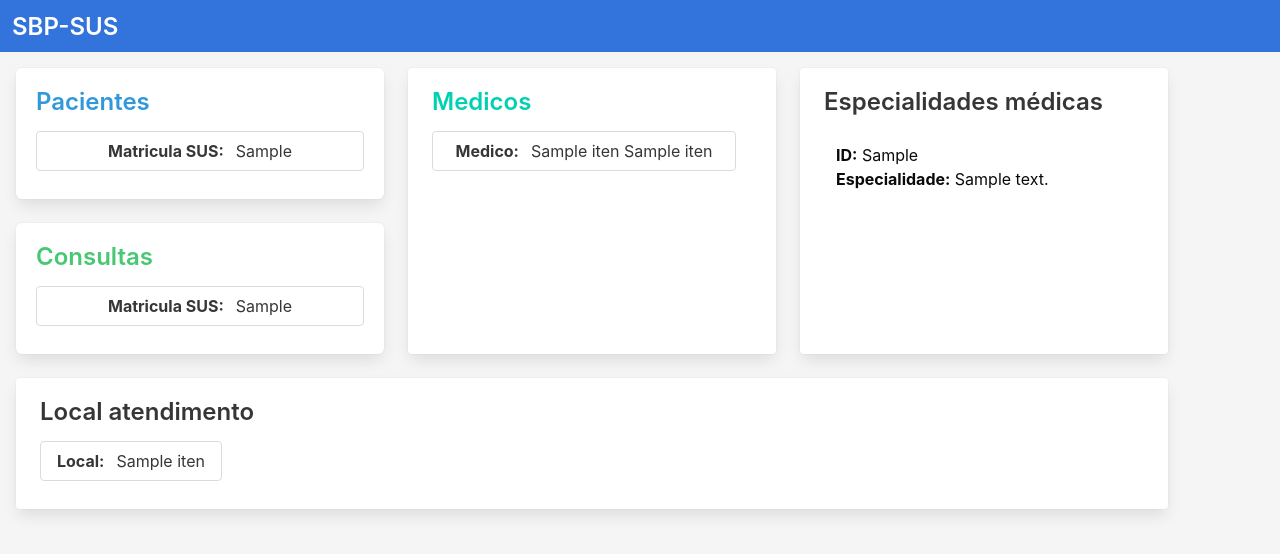
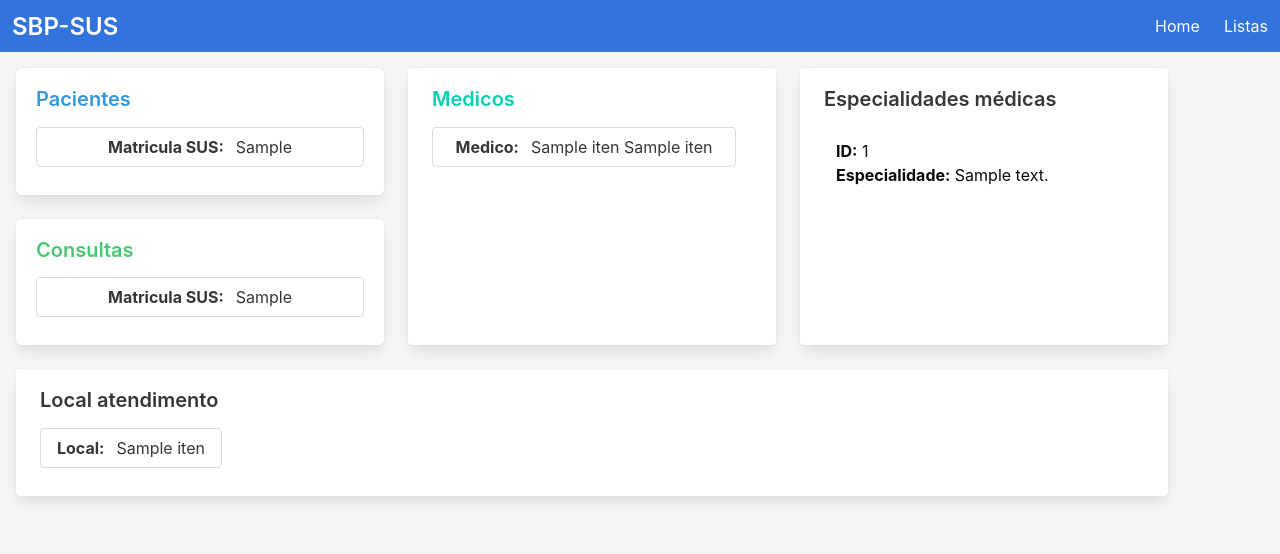
Before and after one commit to lucas-moraes/Python-API-PI-1-Univesp, a Flask app: template frontend/templates/listas.html in a window 1280 px wide. Shown: the top 554 px of the page. Run offline with Flask 2, Linux system fonts and the light colour scheme; the template is opened without the code that fills it: most values are stand-ins (such as "Sample title", 1, 10 or a date in 2020).

Commit message:
Frontend v1.1 (Nav links)

```diff
--- a/frontend/templates/listas.html
+++ b/frontend/templates/listas.html
@@ -1,11 +1,11 @@
 {% extends "template.html" %}
 
-{% block pacientes %}
+{% block listas %}
 
 <div class="tile">
     <div class="tile is-parent is-vertical">
         <article class="tile is-child box is-white">
-            <p class="title is-4 has-text-info">Pacientes</p>
+            <p class="title is-4 has-text-info is-size-5">Pacientes</p>
             <div class="columns">
                 <div class="column pt-1 has-text-left">
                     {% for iten in pacientes %}
@@ -70,7 +70,7 @@
             </div>
         </article>
         <article class="tile is-child box is-white">
-            <p class="title is-4 has-text-success">Consultas</p>
+            <p class="title is-4 has-text-success is-size-5">Consultas</p>
             <div class="columns">
                 <div class="column pt-1 has-text-left">
                     {% for iten in consultas %}
@@ -108,7 +108,7 @@
     </div>
     <div class="tile is-parent">
         <article class="tile is-child box notification is-white">
-            <p class="title is-4 has-text-primary">Medicos</p>
+            <p class="title is-4 has-text-primary is-size-5">Medicos</p>
             <div class="columns">
                 <div class="column pt-1 has-text-left">
                     {% for iten in medicos %}
@@ -155,14 +155,14 @@
     </div>
     <div class="tile is-parent">
         <article class="tile is-child box notification is-white">
-            <p class="title is-4 has-text-dark">Especialidades médicas</p>
+            <p class="title is-4 has-text-dark is-size-5">Especialidades médicas</p>
             <div class="columns">
                 <div class="column pt-1 has-text-left">
                     {% for iten in especialidades_medicas %}
                     <div class="p-3">
                         <div>
                             <span class="is-size-6 has-text-weight-bold">ID:</span>
-                            <span class="is-size-6">{{iten.id_especialidade_medica}}</span>
+                            <span class="is-size-6">{{iten.rowid}}</span>
                         </div>
                         <div>
                             <span class="is-size-6 has-text-weight-bold">Especialidade:</span>
@@ -177,7 +177,7 @@
 </div>
 <div class="tile is-parent">
     <article class="tile is-child box notification is-white">
-        <p class="title is-4 has-text-dark">Local atendimento</p>
+        <p class="title is-4 has-text-dark is-size-5">Local atendimento</p>
         <div class="columns">
             <div class="column pt-1 has-text-left">
                 {% for iten in local_atendimento %}
--- a/frontend/templates/template.html
+++ b/frontend/templates/template.html
@@ -18,6 +18,23 @@
                             SBP-SUS
                         </h4>
                     </div>
+
+                    <a role="button" class="navbar-burger" aria-label="menu" aria-expanded="false"
+                        data-target="navbarBasicExample">
+                        <span aria-hidden="true"></span>
+                        <span aria-hidden="true"></span>
+                        <span aria-hidden="true"></span>
+                    </a>
+                </div>
+                <div id="navbarBasicExample" class="navbar-menu">
+                    <div class="navbar-end">
+                        <a class="navbar-item" href="{{url_for('Home')}}">
+                            Home
+                        </a>
+                        <a class="navbar-item" href="{{url_for('Listas')}}">
+                            Listas
+                        </a>
+                    </div>
                 </div>
             </nav>
         </navbar>
@@ -26,8 +43,7 @@
             <div class="tile is-ancestor">
                 <div class="tile is-vertical is-12">
                     {% block home %} {% endblock %}
-                    {% block pacientes %}{% endblock %}
-
+                    {% block listas %}{% endblock %}
                 </div>
             </div>
         </div>
--- a/index.py
+++ b/index.py
@@ -1,4 +1,4 @@
 from waitress import serve
 from frontend import app
 
-serve(app.app, host='0.0.0.0', port=8080)
+serve(app.app.run(), host='0.0.0.0', port=8080)
```
Also changed, not shown: other parts of frontend/templates/listas.html (+4 -4 lines), frontend/static/effects.js (+27 -0 lines).
